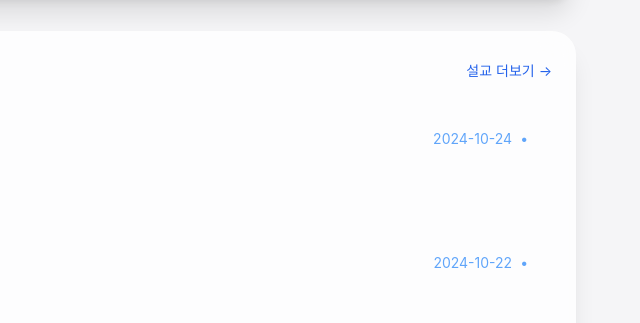
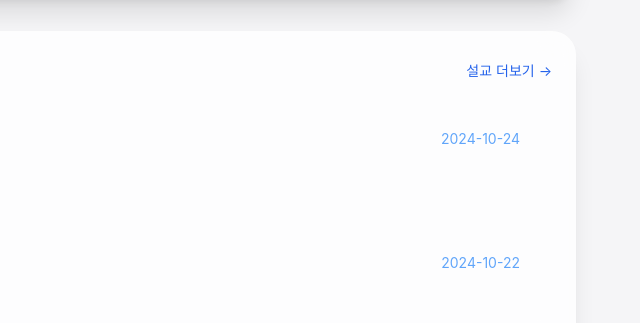
Before and after one commit to kyumsong/jeongheon-site, an Astro site: page / in a window 1280 px wide. Shown: the part 3087-3410 px from the top of the page, 640-1280 px from the left. Built offline with nearby package versions, Linux system fonts and the light colour scheme; Astro itself is replaced by a stand-in of ours.

Commit message:
Get rid of the dot

```diff
--- a/src/components/BlogWidgets.astro
+++ b/src/components/BlogWidgets.astro
@@ -54,7 +54,7 @@ const recentPosts: BlogPost[] = [
         </span>
         <div class="flex items-center gap-2 text-blue-400 text-sm">
           <span>{post.date}</span>
-          <span>•</span>
+          <span></span>
           <span>{post.readTime}</span>
         </div>
       </div>
```
Also changed, not shown: 3 other files.
